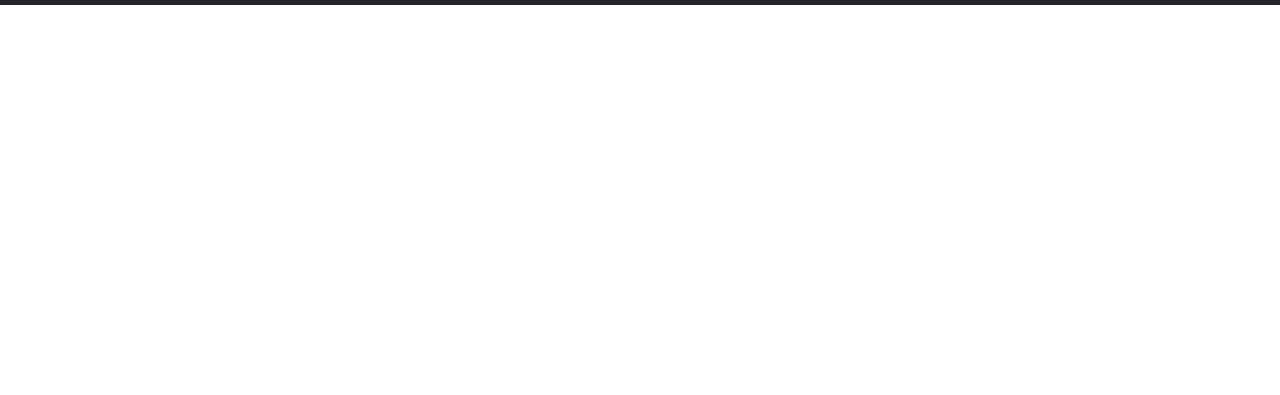
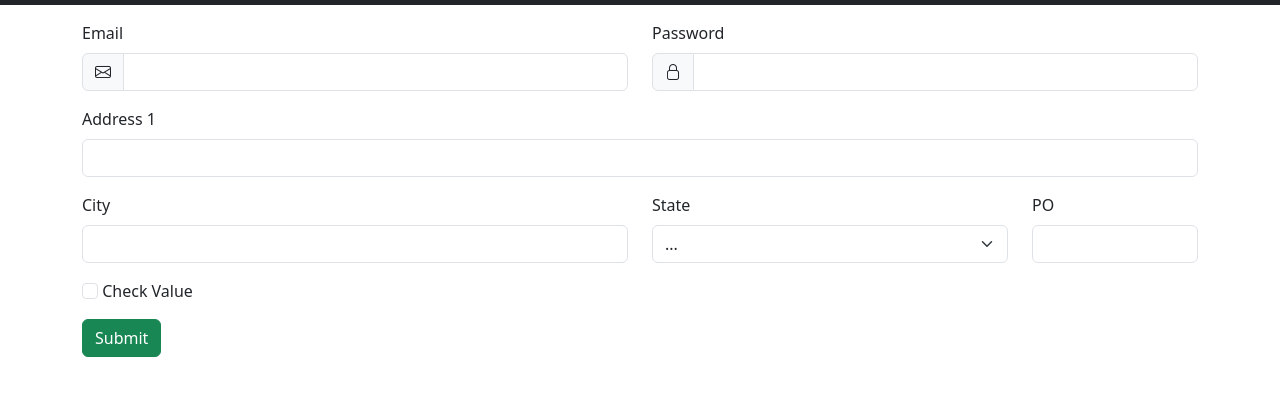
Before and after one commit to EmmanuelBastas/cf9_web, a plain HTML site: page ch5-bootstrap/example8-navbar.html in a window 1280 px wide. Shown: the part 51-446 px from the top of the page. Drawn offline with nearby package versions, Linux system fonts and the light colour scheme.

Commit message:
feat: add navbar and form

```diff
--- a/ch5-bootstrap/example8-navbar.html
+++ b/ch5-bootstrap/example8-navbar.html
@@ -35,6 +35,68 @@
         </div>
     </nav>
 
+    <div class="container-lg mt-3">
+        <form>
+
+            <div class="row">
+
+                <div class="col-md-6">
+                    <label for="fldEmail" class="form-label">Email</label>
+                    <div class="input-group">
+                        <span class="input-group-text"><i class="bi bi-envelope"></i></span>
+                        <input class="form-control" type="text" id="fldEmail">
+                    </div>
+                </div>
+
+                <div class="col-md-6">
+                    <label for="fldPassword" class="form-label">Password</label>
+                    <div class="input-group">
+                        <span class="input-group-text"><i class="bi bi-lock"></i></span>
+                        <input type="password" class="form-control" id="fldPassword">
+                    </div>
+                </div>
+
+            </div>
+
+            <div class="col-12 mt-3">
+                <label for="fldAddress1" class="form-label">Address 1</label>
+                <input type="text" id="fldAddress1" class="form-control">
+            </div>
+
+            <div class="row mt-3">
+
+                <div class="col-md-6">
+                    <label for="fldCity" class="form-label">City</label>
+                    <input type="text" id="fldCity" class="form-control">
+                </div>
+
+                <div class="col-md-4">
+                    <label for="fldState" class="form-label">State</label>
+                    <select id="fldState" class="form-select">
+                        <option value="">...</option>
+                        <option value="">...</option>
+                    </select>
+                </div>
+
+                <div class="col-md-2">
+                    <label for="fldPO" class="form-label">PO</label>
+                    <input type="text" id="fldPO" class="form-control">
+                </div>
+
+            </div>
+
+            <div class="mt-3">
+                <input type="checkbox" class="form-check-input" id="fldCheck">
+                <label for="fldCheck" class="form-check-label">Check Value</label>
+            </div>
+
+            <div class="mt-3">
+                <button class="btn btn-success">Submit</button>
+            </div>
+
+        </form>
+    </div>
+
 
 
 
```
